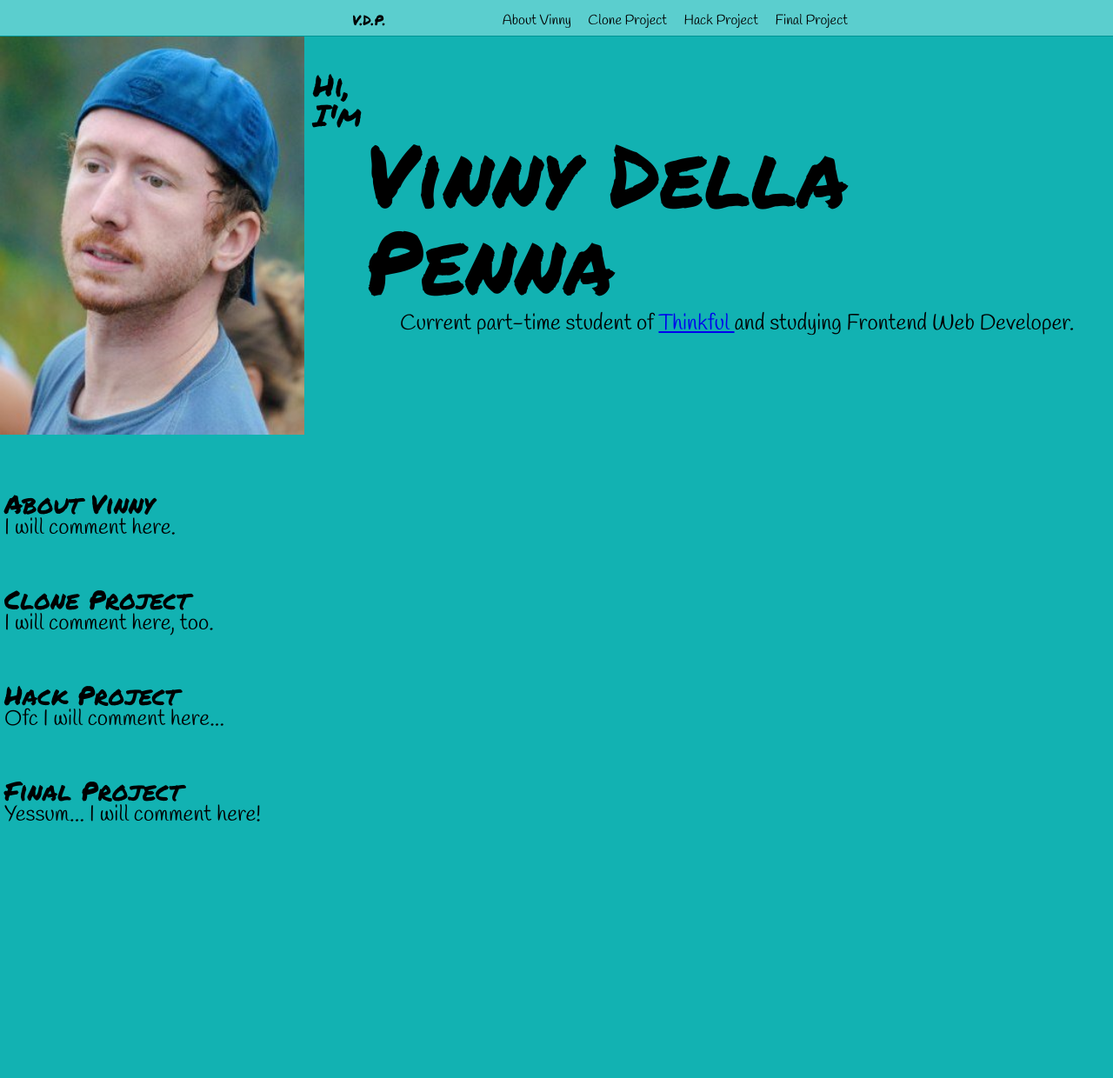
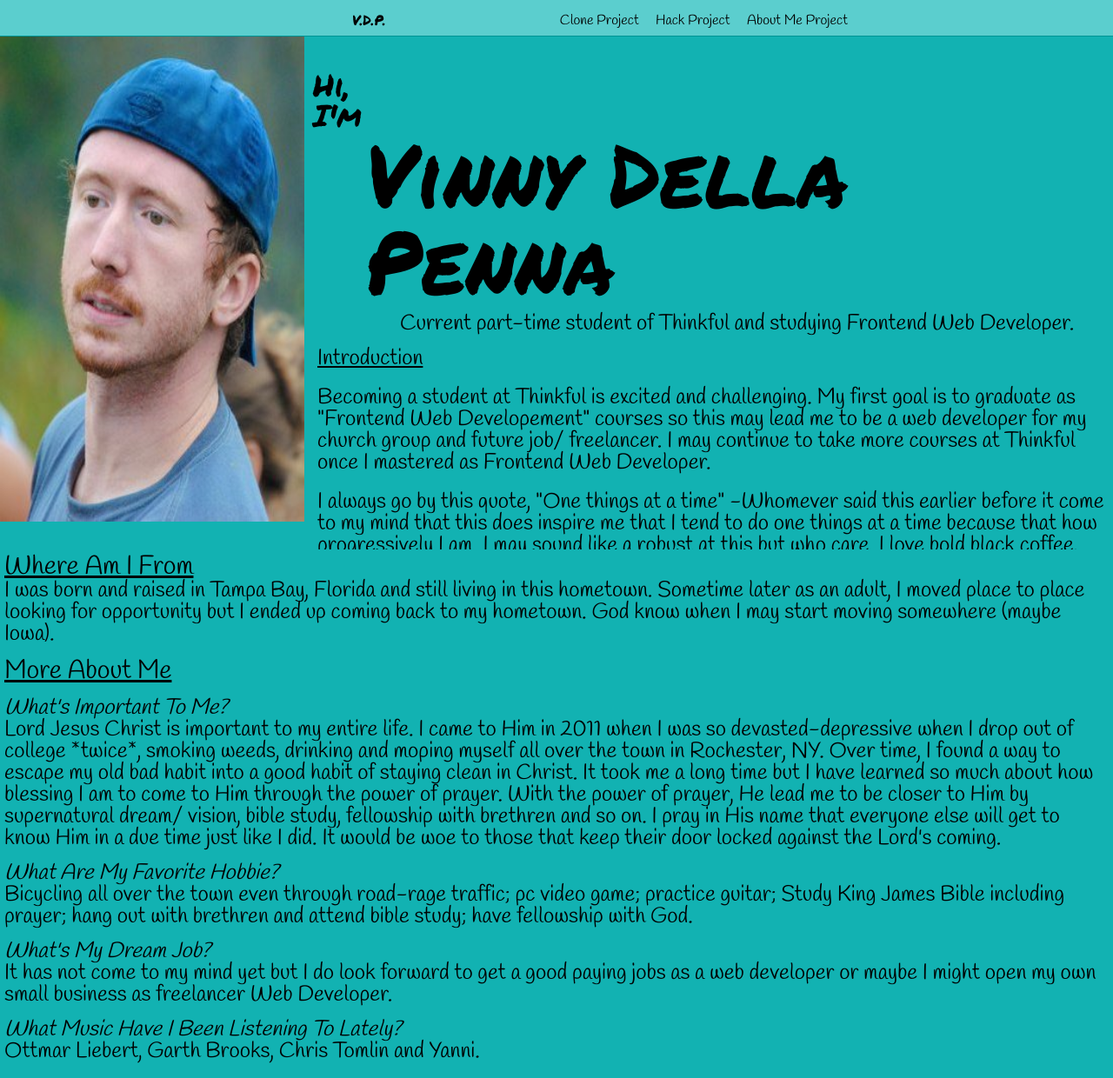
Before and after one commit to VinnyJLUF/Finalproject, a plain HTML site: page index.html in a window 1280 px wide. Shown: the top 1240 px of the page at 87% size. Before the commit the page ends 1000 px from the top, so only its background shows below. Drawn offline with Linux system fonts and the light colour scheme.

Commit message:
Updating unfinished final project

```diff
--- a/index.html
+++ b/index.html
@@ -12,10 +12,9 @@
 	<nav class="top-navigation">
 		<div class="content">
 			<ul class="links">
-				<li>About Vinny</li>
-				<li>Clone Project</li>
-				<li>Hack Project</li>
-				<li>Final Project</li>
+				<li><a href="#clone">Clone Project</a></li>
+				<li><a href="#hack">Hack Project</a></li>
+				<li><a href="#meme">About Me Project</a></li>
 			</ul>
 			<h4 class="signature">V.D.P.</h4>
 		</div>
@@ -28,40 +27,69 @@
 		<div class="body">
 			<p>Current part-time student of <a href="https://www.thinkful.com/">Thinkful </a> and studying Frontend Web Developer.</p>
 		</div>
+		<div class="font">
+			<h4 class="para">Introduction</h4>
+			<p class="para">Becoming a student at <a href="https://www.thinkful.com/">Thinkful</a> is excited and challenging. My first goal is to graduate as "Frontend Web Developement" courses so this may lead me to be a web developer for my church group and future job/ freelancer. I may continue to take more courses at <a href="https://www.thinkful.com/">Thinkful </a> once I mastered as Frontend Web Developer.</p>
+			<p class="para">I always go by this quote, "One things at a time" -Whomever said this earlier before it come to my mind that this does inspire me that I tend to do one things at a time because that how progressively I am. I may sound like a robust at this but who care. I love bold black coffee, green "veggie & fruit" smoothie, and green tea.</p>
+		</div>
 	</section>
 	<section class="font">
-		<div class="hthree">
-			<h3>About Vinny</h3>
+		<div class="para">
+			<h4>Where Am I From</h4>
+			<p>I was born and raised in Tampa Bay, Florida and still living in this hometown. Sometime later as an adult, I moved place to place looking for opportunity but I ended up coming back to my hometown. God know when I may start moving somewhere (maybe Iowa).
 		</div>
 		<div class="para">
-			<p>I will comment here.</p>
+			<h4>More About Me</h4>
+		</div>
+		<div class="para">
+			<h5>What's Important To Me?</h5>
+			<p>Lord Jesus Christ is important to my entire life. I came to Him in 2011 when I was so devasted-depressive when I drop out of college *twice*, smoking weeds, drinking and moping myself all over the town in Rochester, NY. Over time, I found a way to escape my old bad habit into a good habit of staying clean in Christ. It took me a long time but I have learned so much about how blessing I am to come to Him through the power of prayer. With the power of prayer, He lead me to be closer to Him by supernatural dream/ vision, bible study, fellowship with brethren and so on. I pray in His name that everyone else will get to know Him in a due time just like I did. It would be woe to those that keep their door locked against the Lord's coming.</p>
+		</div>
+		<div class="para">
+			<h5>What Are My Favorite Hobbie?</h5>
+			<p>Bicycling all over the town even through road-rage traffic; pc video game; practice guitar; Study King James Bible including prayer; hang out with brethren and attend bible study; have fellowship with God.</p>
+		</div>
+		<div class="para">
+			<h5>What's My Dream Job?</h5>
+			<p>It has not come to my mind yet but I do look forward to get a good paying jobs as a web developer or maybe I might open my own small business as freelancer Web Developer.</p>
+		</div>
+		<div class="para">
+			<h5>What Music Have I Been Listening To Lately?</h5>
+			<p>Ottmar Liebert, Garth Brooks, Chris Tomlin and Yanni.</p>
 		</div>
 	</section>
 	<section class="font">
 		<div class="hthree">
-			<h3>Clone Project</h3>
+			<h3><a name="clone">Clone Project</a></h3>
 		</div>
 		<div class="para">
-			<p>I will comment here, too.</p>
+			<p>Will comment here soon!</p>
 		</div>
 	</section>
 	<section class="font">
 		<div class="hthree">
-			<h3>Hack Project</h3>
+			<h3><a href="hack">Hack Project</a></h3>
 		</div>
 		<div class="para">
-			<p>Ofc I will comment here...</p>
+			<p>You can see that these two different screen shot of same website that I "hack the time" at NY Time site (no harm done to this website and was for fun project):</p>
+			<a href="http://prntscr.com/9rr1sp"><img src="images/hacknytime.jpg" alt="Final Project" width="400" height="400"></a>
+			<a href="http://prntscr.com/9rr2ek"><img src="images/hacknytimetwo.jpg" alt="Final Project" width="400" height="400"></a>
 		</div>
 	</section>
 	<section class="font">
 		<div class="hthree">
-			<h3>Final Project</h3>
+			<h3><a href="meme">About Me Project</a></h3>
 		</div>
 		<div class="para">
 			<p>Yessum... I will comment here!</p>
 		</div>
 	</section>
 	<section class="footer">
+		<p class="para">Find me on these Social Networks:</p>
+			<ul>
+				<li><a href="https://www.facebook.com/VmanDP">Facebook</a></li>
+				<li><a href="https://plus.google.com/u/0/104368420460522033907">G+</a></li>
+			</ul>
 	</section>
 </body>
 </html>
--- a/main.css
+++ b/main.css
@@ -57,6 +57,7 @@ html {
 	box-sizing: border-box;
 }
 
+/* Navigation Section */
 .top-navigation {
 	background-color: #5BCECE;
 	position: fixed;
@@ -74,22 +75,24 @@ html {
 .top-navigation .links {
 	float: right;
 }
-
+.top-navigation > .content > .links li, a {
+	color: black;
+}
 .top-navigation .links li {
 	font-family: 'Handlee', cursive, bold;
 	display: inline-block;
 	margin-left: 15px;
 }
 
+/* Photo section */
 .photo {
 	background-image: url('images/coolpix.jpg');
 	background-position: 0 top, left;
 	background-repeat: no-repeat;
-	background-size: 350px 500px;
-	height: 35rem;
+	background-size: 350px 600px;
+	height: 39.5rem;
 	overflow: auto;
 }
-
 .photo > .header h2 {
 	margin: 80px 870px 0px 360px;
 	font-family: 'Permanent Marker', cursive;
@@ -101,19 +104,54 @@ html {
 	font-size: 100px;
 }
 .photo > .body p {
-	margin: 5px 5px 5px 460px;
+	margin: 5px 8px 5px 460px;
 	font-family: 'Handlee', cursive, bold;
 	font-size: 25px;
 }
+.photo > .header > .body p, a {
+	text-decoration: none;
+	font-style: bold;
+	color: #007171;
+}
+.photo > .font h4 {
+	text-decoration: underline;
+	font-size: 30px;
+}
+.photo > .font > .para {
+	font-size: 25px;
+	margin: 5px 5px 5px 360px;
+}
 
+/* Font section */
 .font {
 	padding: 5px 5px 50px 5px;
 }
 .font .hthree {
+	padding-bottom: 15px;
 	font-size: 30px;
 	font-family: 'Permanent Marker', cursive;
 }
+.font .para h4 {
+	text-decoration: underline;
+	font-size: 30px;
+}
+.font .para h5 {
+	font-style: italic;
+}
 .font .para {
+	padding-bottom: 15px;
 	font-size: 25px;
 	font-family: 'Handlee', cursive, bold;
 }
+.font > .hthree > .para p, a {
+	text-decoration: none;
+}
+
+/* Clone Section */
+
+
+/* Footer section */
+.footer > .para li, a {
+	text-decoration: none;
+	color: black;
+}
```
Also changed, not shown: Images/hacknytime.jpg (added), Images/hacknytimetwo.jpg (added).
